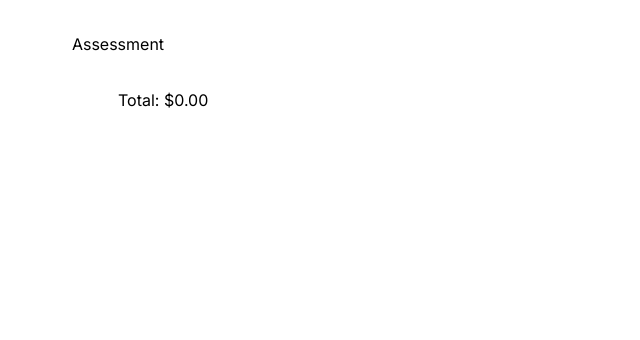
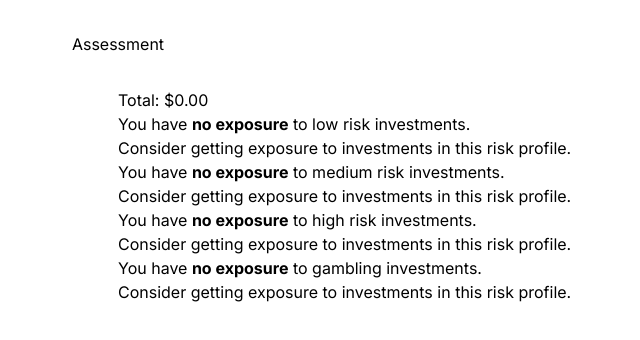
Before and after one commit to jebzley/bagcheck, a Next.js app: page /assess in a window 1280 px wide. Shown: the top 340 px of the page, without its empty margins (522-1162 px from the left). Built offline with nearby package versions, Linux system fonts and the light colour scheme.

Commit message:
more messaging

```diff
--- a/src/app/assess/formatting.tsx
+++ b/src/app/assess/formatting.tsx
@@ -1,5 +1,6 @@
 import { humanListJoin } from "@/helpers/string";
 import { Exposure, HoldingsInfo, RiskArea } from "./types";
+import { SUGGESTED_RANGES } from "@/constants/classification";
 
 export function formatExposureMessages(holdingsInfo: HoldingsInfo) {
   const riskAreas = [
@@ -17,6 +18,15 @@ export function formatExposureMessages(holdingsInfo: HoldingsInfo) {
     return ["You've been managing your risk!"];
 
   for (const item of riskAreas) {
+    if (!item.investments.length) {
+      messages.push(
+        <p>
+          You have <b>no exposure</b> to {item.title.toLowerCase()} investments.
+          <br />
+          Consider getting exposure to investments in this risk profile.
+        </p>
+      );
+    }
     switch (item.exposure) {
       case Exposure.Over:
         over.push(item);
@@ -42,7 +52,11 @@ export function formatExposureMessages(holdingsInfo: HoldingsInfo) {
       <p key={suggestion}>
         {"You are "}
         <b>{"overexposed"}</b>
-        {` to ${item.title} investments. ${suggestion}`}
+        {` to ${item.title.toLowerCase()} investments. ${suggestion}`}
+        <br />
+        It is suggested that {item.title.toLowerCase()} investments should take
+        up {SUGGESTED_RANGES[item.type].lower}% to{" "}
+        {SUGGESTED_RANGES[item.type].upper}% of your portfolio.
       </p>
     );
   }
--- a/src/app/assess/info-panel.tsx
+++ b/src/app/assess/info-panel.tsx
@@ -4,6 +4,9 @@ export function InfoPanel({ area }: { area: RiskArea }) {
   return (
     <div>
       <h2>{area.title}</h2>
+      <p>
+        <b>{area.exposure.toUpperCase()}</b>
+      </p>
       <p>This area takes up {area.percentage.toFixed(0)}% of your portfolio </p>
       <dl>
         {area.investments.map((investment) => {
--- a/src/app/assess/types.ts
+++ b/src/app/assess/types.ts
@@ -2,9 +2,9 @@ import type { Holding } from "@/store/types";
 import type { RiskLevel } from "@/types/risk";
 
 export enum Exposure {
-  Under,
-  Over,
-  InRange,
+  Under = "underexposed",
+  Over = "overexposed",
+  InRange = "in range",
 }
 
 export type HoldingInfo = {
```
